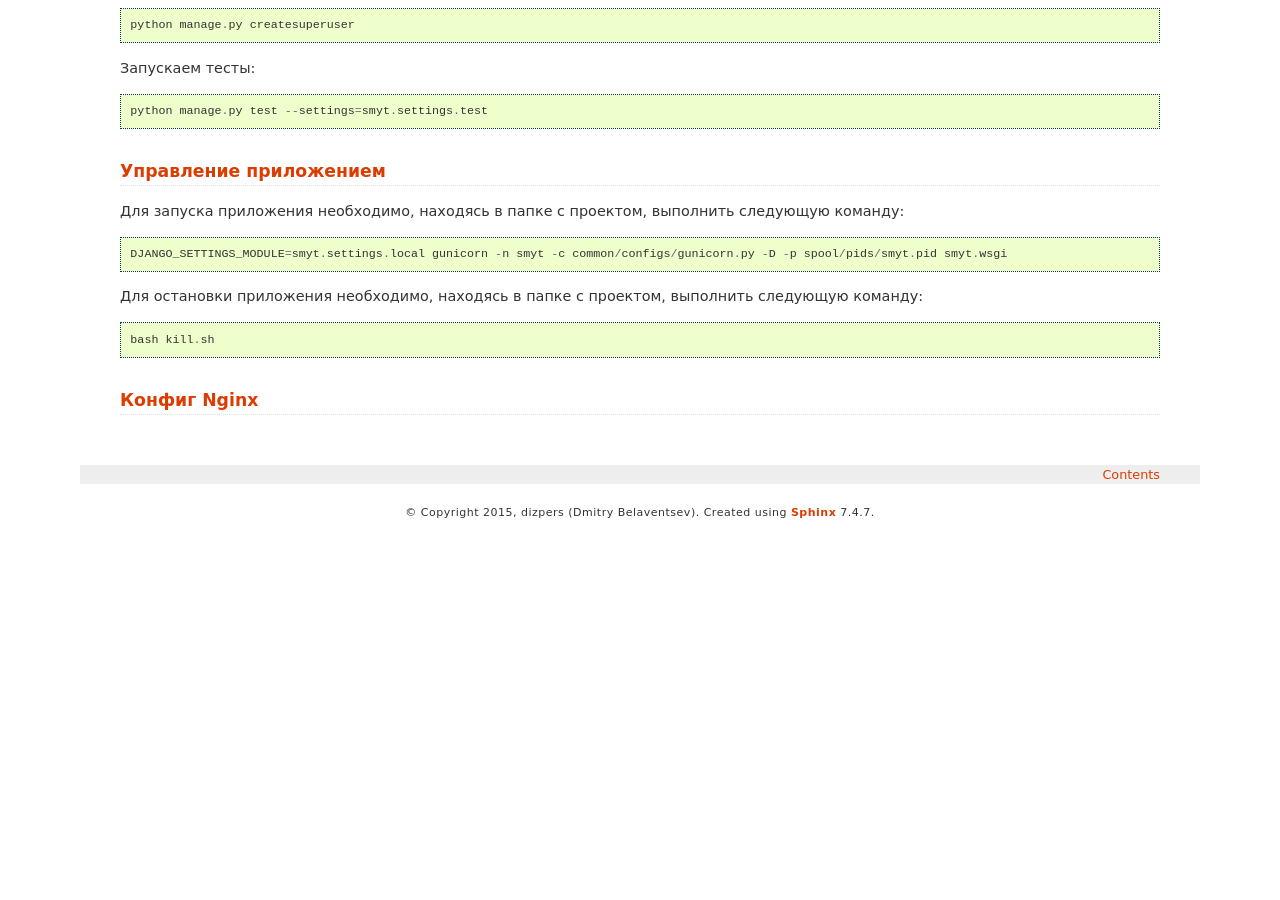
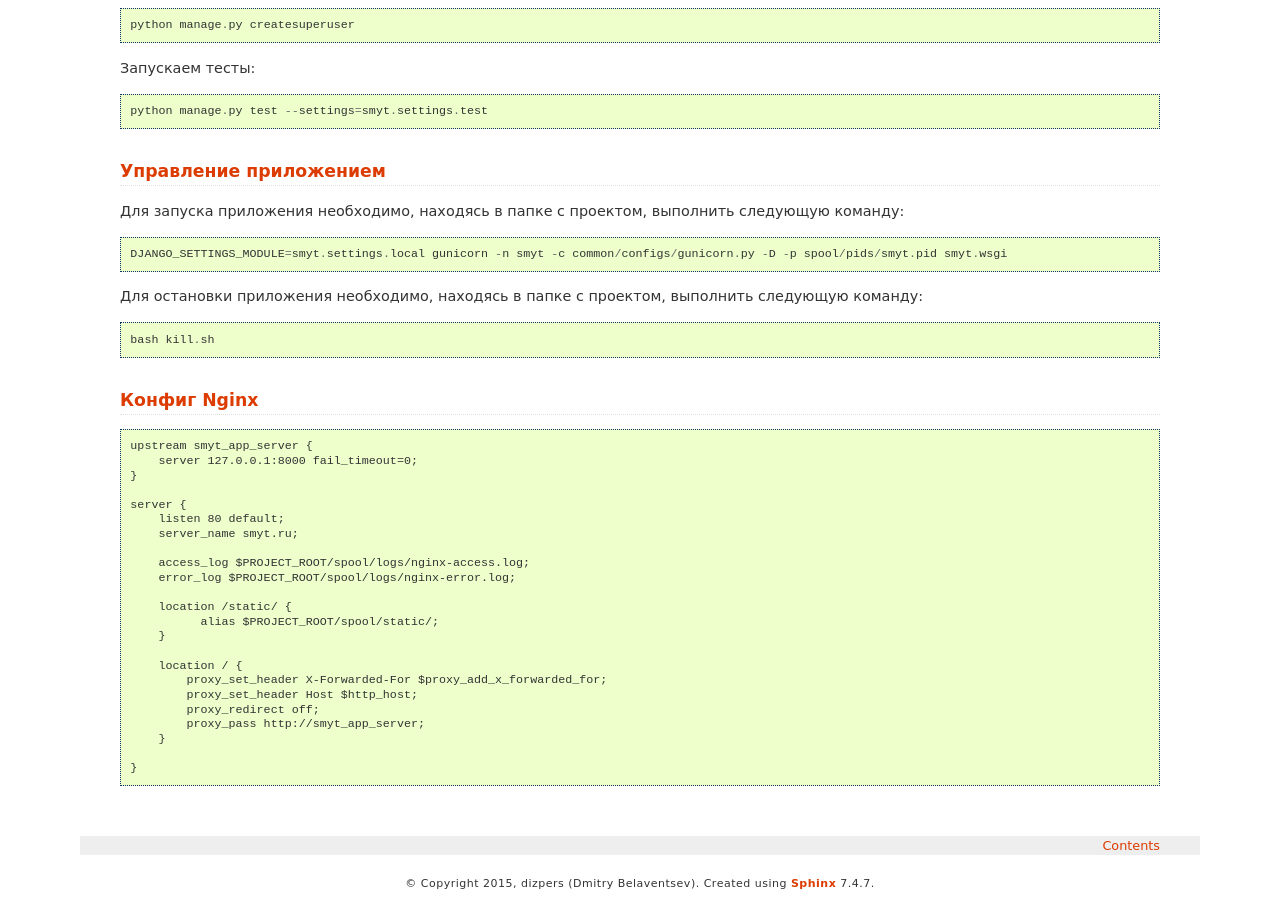
Before and after one commit to dizpers/smyt-test-task, a Sphinx documentation site: the page built from docs/source/deploy.rst, in a window 1280 px wide and 900 px high, scrolled down 2190 px. Built offline with Sphinx 7.4.7, drawn with Linux system fonts in a browser that asks for light colours; before the commit the page ends 2719 px from its top, so only the background shows below that.

Commit message:
nginx config example ; static settings for production

```diff
--- a/docs/source/deploy.rst
+++ b/docs/source/deploy.rst
@@ -142,3 +142,29 @@ Deploy
 
 Конфиг Nginx
 ------------
+
+::
+
+    upstream smyt_app_server {
+        server 127.0.0.1:8000 fail_timeout=0;
+    }
+
+    server {
+        listen 80 default;
+        server_name smyt.ru;
+
+        access_log $PROJECT_ROOT/spool/logs/nginx-access.log;
+        error_log $PROJECT_ROOT/spool/logs/nginx-error.log;
+
+        location /static/ {
+              alias $PROJECT_ROOT/spool/static/;
+        }
+
+        location / {
+            proxy_set_header X-Forwarded-For $proxy_add_x_forwarded_for;
+            proxy_set_header Host $http_host;
+            proxy_redirect off;
+            proxy_pass http://smyt_app_server;
+        }
+
+    }
```
Also changed, not shown: 2 other files.
